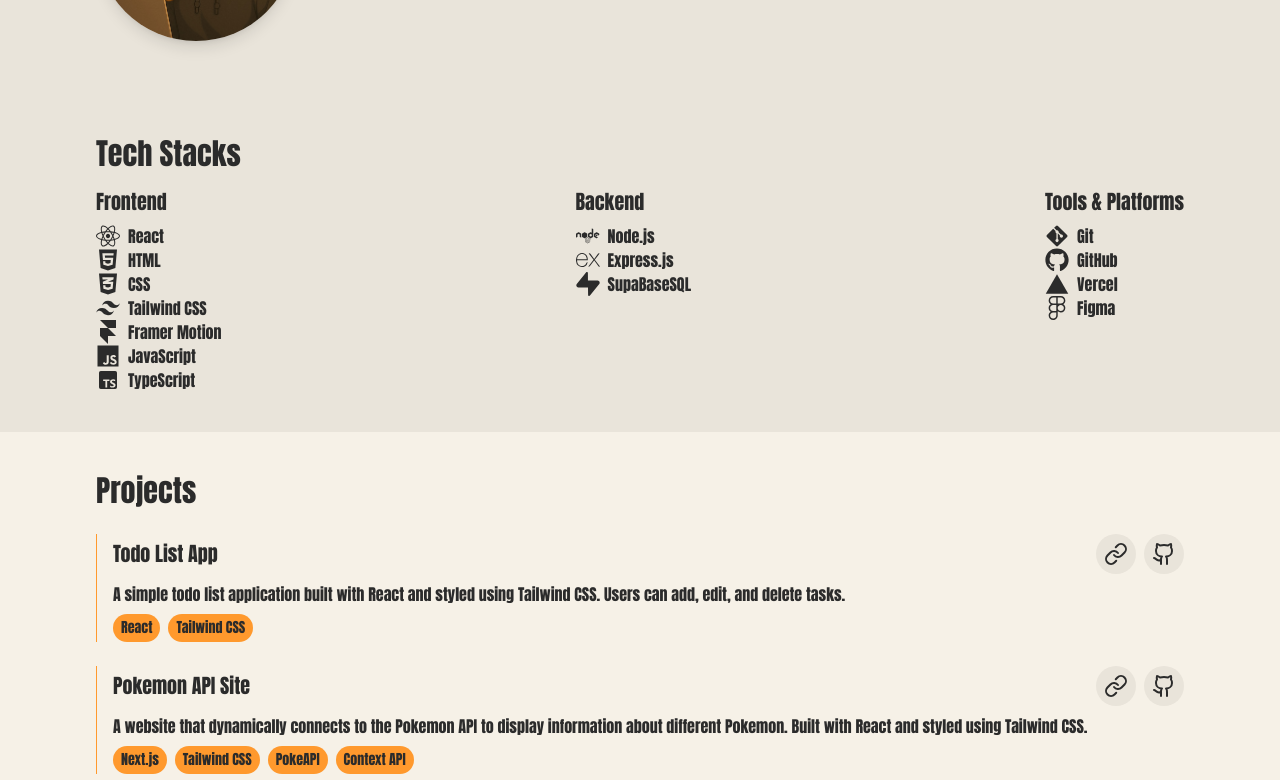
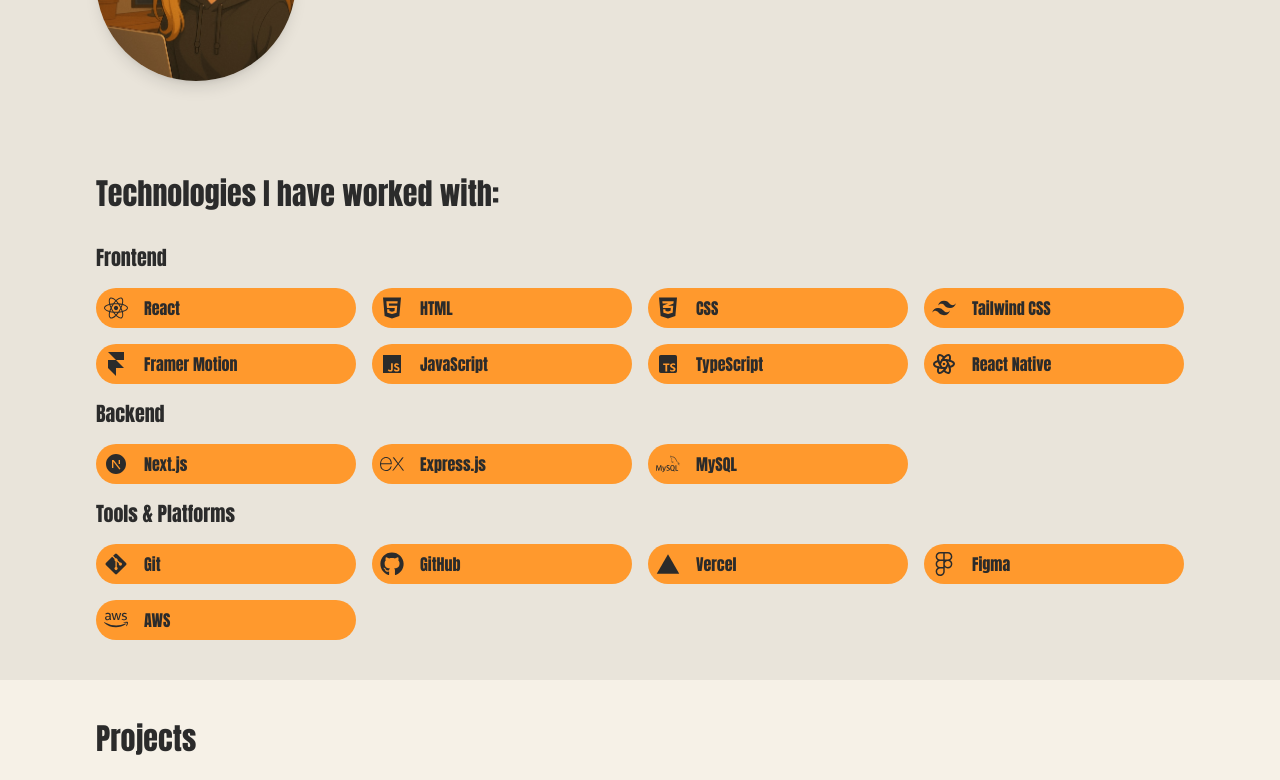
Before and after one commit to emblaah/my_portfolio, a Next.js app: page / in a window 1280 px wide. Shown: the part 880-1660 px from the top of the page. Built offline with nearby package versions, Linux system fonts and the light colour scheme.

Commit message:
Update styling and add social links

```diff
--- a/src/app/page.js
+++ b/src/app/page.js
@@ -8,6 +8,7 @@
 import EducationSection from "@/components/EducationSection";
 import BackToTopBtn from "@/components/ui/BackToTopBtn";
 import TechSection from "@/components/TechSection";
+import SocialsLinks from "@/components/ui/SocialsLinks";
 
 export default function HomePage() {
   return (
@@ -19,6 +20,7 @@
       <EducationSection />
       <ContactSection />
       <BackToTopBtn />
+      <SocialsLinks />
     </div>
   );
 }
--- a/src/components/AboutSection.js
+++ b/src/components/AboutSection.js
@@ -5,7 +5,7 @@
 export default function AboutSection() {
   return (
     <section className="relative flex flex-col items-center justify-center w-screen px-4 py-10 bg-secondary-background">
-      <AnimateSection className="w-full md:flex md:flex-row flex flex-col md:items-start items-center gap-7 mx-auto px-[1rem] sm:px-[5rem]">
+      <AnimateSection className="w-full md:flex md:flex-row flex flex-col md:items-start items-center gap-7 mx-auto px-[1rem] sm:px-[3rem] md:px-[5rem]">
         <img
           src="/Dev_Image.jpeg"
           alt="Animated photo of me"
--- a/src/components/ContactSection.js
+++ b/src/components/ContactSection.js
@@ -45,7 +45,7 @@
 
   return (
     <section id="contact" className="relative w-screen px-4 py-10">
-      <AnimateSection className="w-full mx-auto px-[1rem] sm:px-[5rem]">
+      <AnimateSection className="w-full mx-auto px-[1rem] sm:px-[3rem] md:px-[5rem]">
         <h2 className="text-3xl font-semibold mb-4">Contact Me!</h2>
         <p className="mb-4">
           Interested in working together or have a question? Drop me a message:
--- a/src/components/EducationSection.js
+++ b/src/components/EducationSection.js
@@ -27,7 +27,7 @@
 
   return (
     <section className="relative w-screen px-4 py-10 bg-secondary-background">
-      <AnimateSection className="w-full mx-auto px-[1rem] sm:px-[5rem]">
+      <AnimateSection className="w-full mx-auto px-[1rem] sm:px-[3rem] md:px-[5rem]">
         <h2 className="text-3xl font-semibold mb-4">Education</h2>
         {educationData.map((edu, index) => (
           <AnimateSection key={index} className="mb-4">
--- a/src/components/HeroSection.js
+++ b/src/components/HeroSection.js
@@ -114,7 +114,7 @@
         }}
       />
       {/* The main content */}
-      <div className="relative z-10 flex flex-col items-center justify-center h-[85vh] w-full">
+      <div className="relative z-10 flex flex-col items-center justify-center h-[90vh] w-full">
         <motion.div
           className="flex flex-col items-start"
           variants={containerVariants}
--- a/src/components/ProjectsSection.js
+++ b/src/components/ProjectsSection.js
@@ -45,7 +45,7 @@
 export default function ProjectsSection() {
   return (
     <section className="relative flex flex-col w-screen px-4 py-10">
-      <AnimateSection className="w-full mx-auto px-[1rem] sm:px-[5rem]">
+      <AnimateSection className="w-full mx-auto px-[1rem] sm:px-[3rem] md:px-[5rem]">
         <h2 className="text-3xl font-semibold mb-6">Projects</h2>
         <div className="flex flex-col gap-6">
           {projects.map((project, index) => (
--- a/src/components/TechSection.js
+++ b/src/components/TechSection.js
@@ -6,29 +6,32 @@
   FaGitAlt,
   FaGithub,
   FaFigma,
+  FaAws,
 } from "react-icons/fa";
-import { RiTailwindCssFill } from "react-icons/ri";
-import { SiFramer, SiSupabase, SiExpress } from "react-icons/si";
-import { IoLogoJavascript, IoLogoVercel } from "react-icons/io5";
-import { BiLogoTypescript } from "react-icons/bi";
-import { LiaNode } from "react-icons/lia";
+import { RiTailwindCssFill, RiNextjsFill } from "react-icons/ri";
+import { SiFramer, SiMysql, SiExpress } from "react-icons/si";
+import { IoLogoVercel } from "react-icons/io5";
+import { BiLogoTypescript, BiLogoJavascript } from "react-icons/bi";
+import { TbBrandReactNative } from "react-icons/tb";
 
-// add conditional rendering for icons
+// Conditional rendering for icons
 const icons = {
   FaReact: FaReact,
   FaHtml5: FaHtml5,
   FaCss3Alt: FaCss3Alt,
   RiTailwindCssFill: RiTailwindCssFill,
   SiFramer: SiFramer,
-  IoLogoJavascript: IoLogoJavascript,
   BiLogoTypescript: BiLogoTypescript,
-  LiaNode: LiaNode,
+  BiLogoJavascript: BiLogoJavascript,
   SiExpress: SiExpress,
-  SiSupabase: SiSupabase,
+  SiMysql: SiMysql,
   FaGitAlt: FaGitAlt,
   FaGithub: FaGithub,
   IoLogoVercel: IoLogoVercel,
   FaFigma: FaFigma,
+  TbBrandReactNative: TbBrandReactNative,
+  FaAws: FaAws,
+  RiNextjsFill: RiNextjsFill,
 };
 
 export default function TechSection() {
@@ -42,16 +45,17 @@
         { name: "CSS", icon: "FaCss3Alt" },
         { name: "Tailwind CSS", icon: "RiTailwindCssFill" },
         { name: "Framer Motion", icon: "SiFramer" },
-        { name: "JavaScript", icon: "IoLogoJavascript" },
+        { name: "JavaScript", icon: "BiLogoJavascript" },
         { name: "TypeScript", icon: "BiLogoTypescript" },
+        { name: "React Native", icon: "TbBrandReactNative" },
       ],
     },
     {
       category: "Backend",
       techs: [
-        { name: "Node.js", icon: "LiaNode" },
+        { name: "Next.js", icon: "RiNextjsFill" },
         { name: "Express.js", icon: "SiExpress" },
-        { name: "SupaBaseSQL", icon: "SiSupabase" },
+        { name: "MySQL", icon: "SiMysql" },
       ],
     },
     {
@@ -61,37 +65,41 @@
         { name: "GitHub", icon: "FaGithub" },
         { name: "Vercel", icon: "IoLogoVercel" },
         { name: "Figma", icon: "FaFigma" },
+        { name: "AWS", icon: "FaAws" },
       ],
     },
   ];
   return (
     <div>
       <section className="relative flex w-screen px-4 py-10 bg-secondary-background">
-        <div className="w-full flex flex-col mx-auto px-[1rem] sm:px-[5rem]">
-          <h2 className="text-3xl font-semibold mb-4">Tech Stacks</h2>
-          <div className="flex justify-between">
+        <div className="w-full flex flex-col mx-auto px-[1rem] sm:px-[3rem] md:px-[5rem]">
+          <h2 className="text-3xl font-semibold mb-4">
+            Technologies I have worked with:
+          </h2>
+          <div className="flex flex-col">
             {techStacks.map((stack, index) => {
               return (
-                <div key={index} className="flex flex-col">
-                  <h3 className="text-xl font-semibold mb-2">
+                <div key={index} className="flex flex-col gap-4">
+                  <h3 className="text-xl font-semibold mt-4">
                     {stack.category}
                   </h3>
                   {/* Map through the techs array */}
+                  <div className="grid grid-cols-2 sm:grid-cols-3 lg:grid-cols-4 gap-4 ">
                     {stack.techs.map((tech, index) => {
                       // Dynamically import the icon component
                       const IconComponent = icons[tech.icon];
-                    console.log("iconcomponent", IconComponent);
                       return (
-                      <div key={index} className="flex gap-4">
-                        <div className="flex items-center gap-2">
+                        <div
+                          key={index}
+                          className="flex gap-4 bg-secondary rounded-full p-2">
                           {IconComponent && (
                             <IconComponent className="w-6 h-6 " />
                           )}
                           <span>{tech.name}</span>
                         </div>
-                      </div>
                       );
                     })}
+                  </div>
                 </div>
               );
             })}
--- a/src/components/ui/Header.js
+++ b/src/components/ui/Header.js
@@ -27,12 +27,20 @@
   return (
     <header className="absolute flex justify-between items-center w-full p-6 top-0 z-50">
       {isDarkMode ? (
-        <img src="/initials_dark.png" alt="Dark mode Initials" className="h-12" />
+        <img
+          src="/initials_dark.png"
+          alt="Dark mode Initials"
+          className="h-12"
+        />
       ) : (
-        <img src="/initials_light.png" alt="Light mode Initials" className="h-12" />
+        <img
+          src="/initials_light.png"
+          alt="Light mode Initials"
+          className="h-12"
+        />
       )}
 
-      <nav className="space-x-4 flex justify-center items-center">
+      <nav className="fixed right-4 top-4 space-x-4 flex justify-center items-center">
         <ThemeButton />
       </nav>
     </header>
--- /dev/null
+++ b/src/components/ui/SocialsLinks.js
@@ -0,0 +1,13 @@
+
+export default function SocialsLinks() {
+
+
+
+
+
+  return(
+    <div className="fixed left-1">
+      hejehej
+    </div>
+  )
+}
```
Lines whose indentation alone changed are shown as unchanged.
